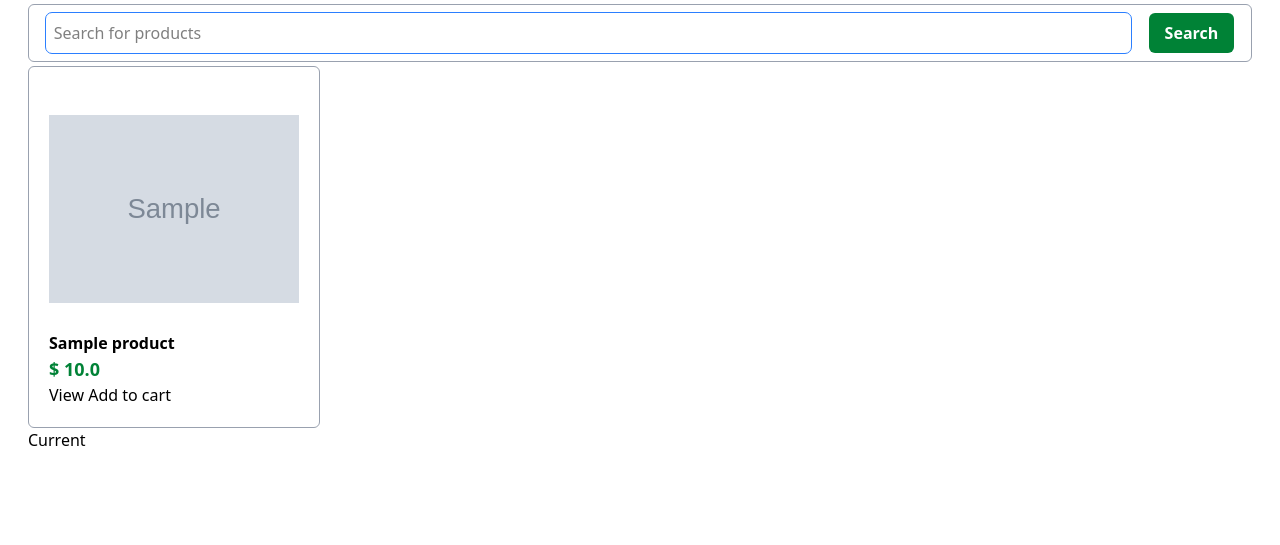
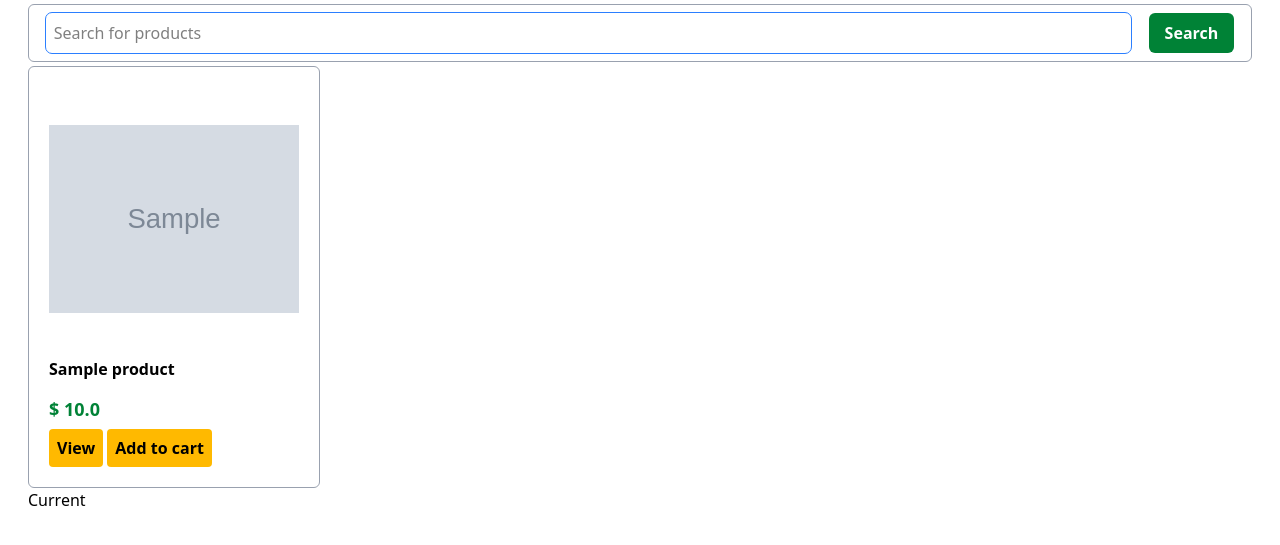
Before and after one commit to ErikEvertonRodrigues/ecommerce_Django, a Django app: page / in a window 1280 px wide. Shown: the top 545 px of the page. Run offline with Django 5.2, Linux system fonts and the light colour scheme; tables that the repository leaves empty hold one stand-in row (values such as "Sample post"); grey boxes marked "Sample" are stand-in pictures; style sheets or scripts are compiled from the project's sources.

Commit message:
add tailwind into buttons in index.html

```diff
--- a/shop/templates/shop/index.html
+++ b/shop/templates/shop/index.html
@@ -17,13 +17,13 @@
         <section class="max-w-[1224px] m-auto">
             <div class="w-[100%] flex flex-wrap justify-between">
                 {% for product in products %}
-                    <div class="box-content border-1 p-5 border-gray-400 rounded-md h-[20em] flex flex-col justify-around">
+                    <div class="box-content border-1 p-5 border-gray-400 rounded-md h-[380px] flex flex-col justify-around">
                         <img class="h-[250px] w-[250px] object-contain" src="{{ product.image }}" alt="{{ product.title }} image">
                         <p class="font-black">{{ product.title }}</p>
                         <p class="font-black text-green-700 text-lg">$ {{ product.price }}</p>
                         <div>
-                            <a href="/{{ product.id }}">View</a>
-                            <a href="#">Add to cart</a>
+                            <a class="bg-amber-400 p-2 font-bold rounded-sm" href="/{{ product.id }}">View</a>
+                            <a class="bg-amber-400 p-2 font-bold rounded-sm" href="#">Add to cart</a>
                         </div>
                     </div>
                 {% endfor %}
```
